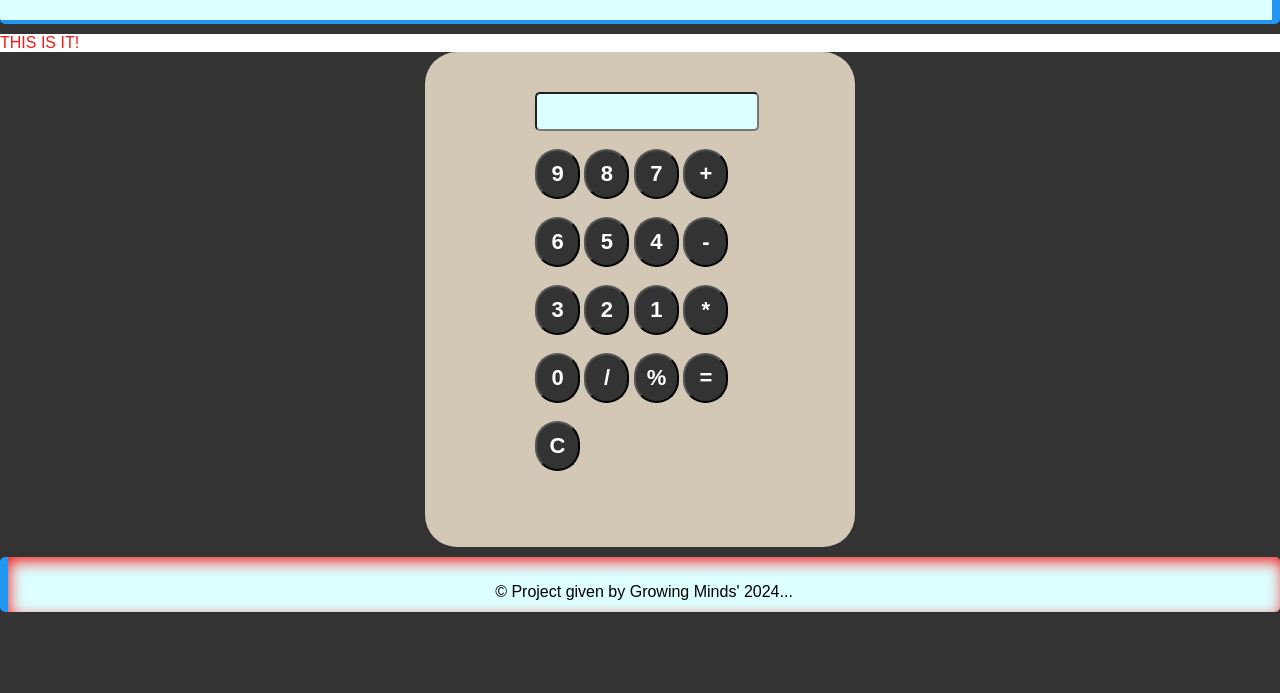
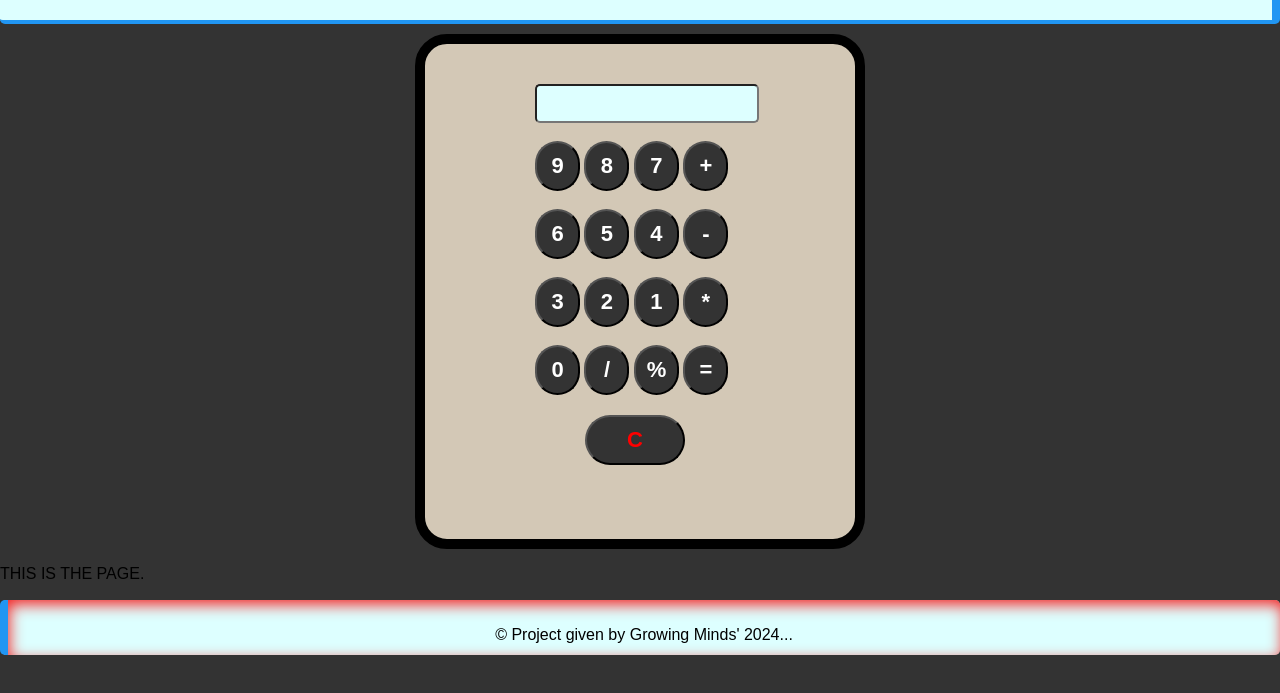
Before and after one commit to Rjjons/calculator-project, a plain HTML site: page index.html in a window 1280 px wide. Shown: the part 63-756 px from the top of the page. Drawn offline with Linux system fonts and the light colour scheme.

Commit message:
Added correction to html spellings and css styling.

```diff
--- a/cal.css
+++ b/cal.css
@@ -39,11 +39,14 @@ header {
   padding: 40px 20px 5px 10px;
   width: 400px;
   border-radius: 2rem;
+  border: #000000 solid 10px;
 }
 .numbers {
   margin: auto;
   width: 200px;
-  box-shadow: yellow 5px;
+  /* box-shadow: yellow 5px 2px 3px; */
+
+
 }
 
 .button {
@@ -56,13 +59,38 @@ header {
   font-weight: bold;
 }
 
+.button[value="C"]{
+    color: red;
+    margin: 50px;
+    width: 100px;
+    margin-top: 2px;
+    margin-bottom: 2px;
+
+}
+
+
+.aside{
+    color: #f81919;
+
+    /* background-color: #ffffff; */
+    display: flex;
+    justify-content: flex-end;
+
+}
+
 
 .right-container{
-    color: #f81919;
-    background-color: #ffffff;
+    width: 20px;
+    height: 200px;
+}
 
+.flexitem{
+    display: flex;
+    justify-content: flex-end;
+}
 
-
+.flexsec{
+    flex: 1;
 
 }
 
@@ -74,7 +102,7 @@ footer {
   font-size: 15px;
   padding-top: 10px;
   padding-bottom: 15px;
-  margin-top: 10px;
+  margin-top: 1px;
   margin-inline-start: 0px;
   margin-inline-end: 0px;
   border-left: #2196f3 solid 8px;
--- a/index.html
+++ b/index.html
@@ -10,54 +10,55 @@
     <header>
       <h1>Growing Minds' Calculator</h1>
     </header>
-
     <main>
-        <div>
-            <section class="right-container">
-                THIS IS IT!
-
-            </section>
-        </div>
-    </main>
       <div class="wrap">
+        <section>
           <form name="cal" action="" class="numbers">
-        <input type="text" name="display" id="" class="text"/>
+            <input type="text" name="display" id="" class="text" />
 
             <br />
             <br />
-        <input type="button" value="9"  class="button"/>
-        <input type="button" value="8"  class="button"/>
-        <input type="button" value="7"  class="button"/>
-        <input type="button" value="+"  class="button"/>
+            <input type="button" value="9" class="button" />
+            <input type="button" value="8" class="button" />
+            <input type="button" value="7" class="button" />
+            <input type="button" value="+" class="button" />
 
             <br />
             <br />
-        <input type="button" value="6"  class="button"/>
-        <input type="button" value="5"  class="button"/>
-        <input type="button" value="4"  class="button"/>
-        <input type="button" value="-"  class="button"/>
+            <input type="button" value="6" class="button" />
+            <input type="button" value="5" class="button" />
+            <input type="button" value="4" class="button" />
+            <input type="button" value="-" class="button" />
 
             <br />
             <br />
-        <input type="button" value="3"  class="button"/>
-        <input type="button" value="2"  class="button"/>
-        <input type="button" value="1"  class="button"/>
-        <input type="button" value="*"  class="button"/>
+            <input type="button" value="3" class="button" />
+            <input type="button" value="2" class="button" />
+            <input type="button" value="1" class="button" />
+            <input type="button" value="*" class="button" />
 
             <br />
             <br />
-        <input type="button" value="0"  class="button"/>
-        <input type="button" value="/"  class="button"/>
-        <input type="button" value="%"  class="button"/>
-        <input type="button" value="="  class="button"/>
+            <input type="button" value="0" class="button" />
+            <input type="button" value="/" class="button" />
+            <input type="button" value="%" class="button" />
+            <input type="button" value="=" class="button" />
             <br /><br />
-        <input type="button" value="C"  class="button"/>
-
+            <input type="button" value="C" class="button" />
           </form>
+        </section>
 
 
       </div>
 
+
+        <div class="flexitem">
+          <section class="flexsec">
+            <p>THIS IS THE PAGE.</p>
+          </section>
+        </div>
+
+    </main>
 
     <footer>
       <p>&copy; Project given by Growing Minds' 2024...</p>
```
Lines whose indentation alone changed are shown as unchanged.
